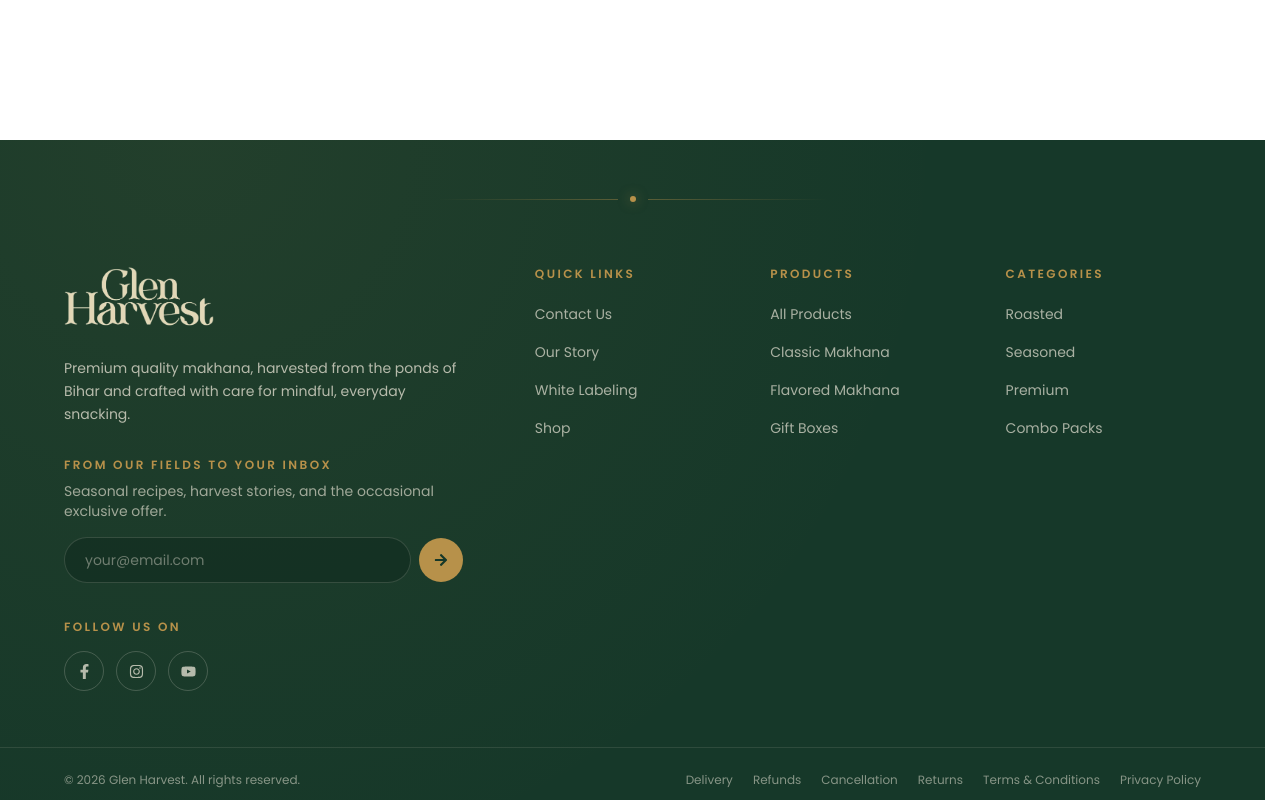
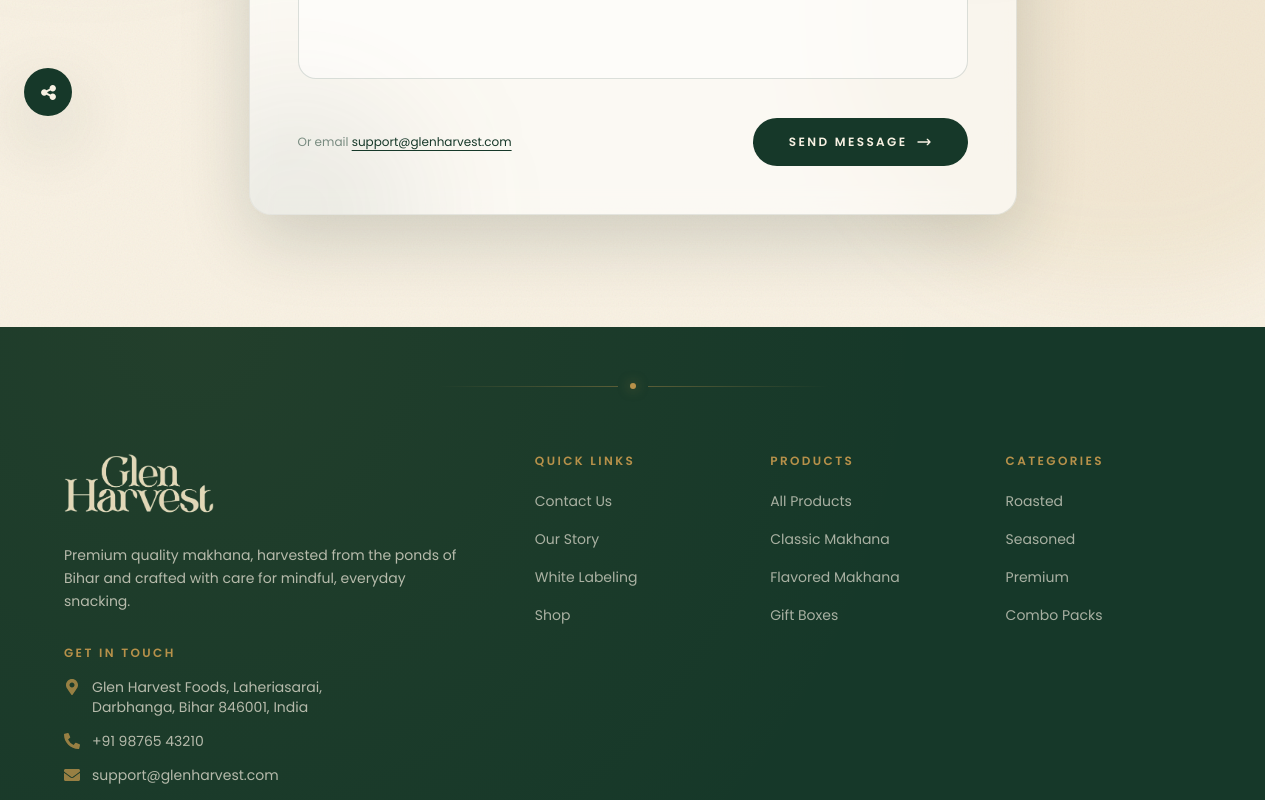
Before and after one commit to ayush-trivedi-925/glen-harvest, a Next.js app in the folder apps/web/: page /contact in a window 1280 px wide. Before the commit this address had no page. Shown: the part 660-1460 px from the top of the page. Built offline with nearby package versions, Linux system fonts and the light colour scheme.

Commit message:
add info in footer, add social drawer

```diff
--- a/apps/web/app/about/page.tsx
+++ b/apps/web/app/about/page.tsx
@@ -73,7 +73,6 @@ export default function AboutPage() {
       <AboutProcess />
       <AboutMilestones />
       <AboutValues />
-      <ContactForm />
     </main>
   );
 }
--- /dev/null
+++ b/apps/web/app/contact/page.tsx
@@ -0,0 +1,44 @@
+"use client";
+
+import { useEffect, useRef } from "react";
+import gsap from "gsap";
+import ContactForm from "@/components/ui/ContactForm";
+
+export default function ContactPage() {
+  const rootRef = useRef<HTMLElement | null>(null);
+
+  /* ContactForm's content uses the global `.reveal` class, which starts
+     hidden. This page is a single screen, so reveal it on mount. */
+  useEffect(() => {
+    const root = rootRef.current;
+    if (!root) return;
+
+    const els = root.querySelectorAll(".reveal");
+    const reduceMotion = window.matchMedia(
+      "(prefers-reduced-motion: reduce)",
+    ).matches;
+
+    if (reduceMotion) {
+      gsap.set(els, { autoAlpha: 1, y: 0 });
+      return;
+    }
+
+    const tween = gsap.to(els, {
+      autoAlpha: 1,
+      y: 0,
+      duration: 0.9,
+      ease: "power3.out",
+      stagger: 0.08,
+    });
+
+    return () => {
+      tween.kill();
+    };
+  }, []);
+
+  return (
+    <main ref={rootRef} className="relative bg-cream">
+      <ContactForm eyebrow="— Contact us" />
+    </main>
+  );
+}
--- a/apps/web/app/layout.tsx
+++ b/apps/web/app/layout.tsx
@@ -7,6 +7,7 @@ import Navbar from "@/components/layout/Navbar";
 import Footer from "@/components/layout/Footer";
 import ScrollToTop from "@/components/shared/ScrollToTop";
 import BackToTopButton from "@/components/shared/BackToTopButton";
+import SocialDock from "@/components/shared/SocialDock";
 
 const cormorant = Cormorant_Garamond({
   subsets: ["latin"],
@@ -39,6 +40,7 @@ export default function RootLayout({
           <main className="grow">{children}</main>
           <Footer />
           <BackToTopButton />
+          <SocialDock />
         </LenisProvider>
       </body>
     </html>
--- a/apps/web/app/private-labeling/page.tsx
+++ b/apps/web/app/private-labeling/page.tsx
@@ -4,7 +4,6 @@ import { useEffect, useRef } from "react";
 import gsap from "gsap";
 import { ScrollTrigger } from "gsap/ScrollTrigger";
 import PrivateLabelHero from "@/components/private-label/PrivateLabelHero";
-import PrivateLabelTrustedBy from "@/components/private-label/PrivateLabelTrustedBy";
 import PrivateLabelWhatIs from "@/components/private-label/PrivateLabelWhatIs";
 import PrivateLabelAudience from "@/components/private-label/PrivateLabelAudience";
 import PrivateLabelBenefits from "@/components/private-label/PrivateLabelBenefits";
@@ -73,7 +72,6 @@ export default function PrivateLabelingPage() {
   return (
     <main ref={rootRef} className="relative bg-cream">
       <PrivateLabelHero />
-      {/* <PrivateLabelTrustedBy /> */}
       <PrivateLabelWhatIs />
       <PrivateLabelAudience />
       <PrivateLabelBenefits />
--- a/apps/web/components/about/AboutStory.tsx
+++ b/apps/web/components/about/AboutStory.tsx
@@ -52,7 +52,7 @@ export default function AboutStory() {
               <path d="M9.352 4C4.456 7.456 1 13.12 1 19.36 1 24.832 4.32 28 8.32 28c3.776 0 6.56-3.04 6.56-6.624 0-3.552-2.464-6.144-5.728-6.144-.64 0-1.504.128-1.728.224.544-3.68 3.968-7.968 7.392-10.112L9.352 4zm16.512 0c-4.832 3.456-8.288 9.12-8.288 15.36 0 5.472 3.328 8.64 7.328 8.64 3.712 0 6.56-3.04 6.56-6.624 0-3.552-2.528-6.144-5.792-6.144-.64 0-1.44.128-1.664.224.544-3.68 3.904-7.968 7.328-10.112L25.864 4z" />
             </svg>
 
-            <blockquote className="reveal mt-6 font-serif text-3xl font-medium leading-tight text-forest text-balance md:text-4xl lg:text-[2.6rem]">
+            <blockquote className="reveal mt-6 font-serif text-2xl font-medium leading-tight text-forest text-balance md:text-4xl lg:text-4xl">
               &ldquo;Our mission is to take Bihar&rsquo;s finest makhana to the
               world, ensuring farmers receive their fair share while showcasing
               Bihar&rsquo;s rich heritage. Every pack supports local communities
--- a/apps/web/components/landing/HeroSection.tsx
+++ b/apps/web/components/landing/HeroSection.tsx
@@ -250,7 +250,7 @@ export function HeroSection() {
           </div>
 
           {/* Cow */}
-          <div className=" hidden sm:block absolute bottom-[-12%] right-[-1%] sm:left-[46%] lg:right-[-1%] w-[6.5rem] md:w-[8rem] lg:w-[14rem]">
+          <div className=" hidden sm:block absolute bottom-[-12%] right-[-1%] sm:left-[46%] lg:left-[83%] w-[6.5rem] md:w-[8rem] lg:w-[14rem]">
             <Image
               src={`${HERO_IMG}/cow.png`}
               alt=""
--- a/apps/web/components/layout/Footer.tsx
+++ b/apps/web/components/layout/Footer.tsx
@@ -5,6 +5,10 @@ import {
   FaInstagram,
   FaYoutube,
   FaArrowRight,
+  FaMapMarkerAlt,
+  FaPhoneAlt,
+  FaEnvelope,
+  FaRegClock,
 } from "react-icons/fa";
 
 const quickLinks = [
@@ -35,12 +39,6 @@ const policyLinks = [
   { href: "/returns", label: "Returns" },
   { href: "/terms", label: "Terms & Conditions" },
   { href: "/privacy", label: "Privacy Policy" },
-];
-
-const socialLinks = [
-  { href: "https://facebook.com", icon: FaFacebookF, label: "Facebook" },
-  { href: "https://instagram.com", icon: FaInstagram, label: "Instagram" },
-  { href: "https://youtube.com", icon: FaYoutube, label: "YouTube" },
 ];
 
 function FooterColumn({
@@ -124,59 +122,60 @@ function Footer() {
               crafted with care for mindful, everyday snacking.
             </p>
 
-            {/* Newsletter */}
-            <div className="mt-8">
-              <h3 className="text-xs font-semibold uppercase tracking-[0.2em] text-gold">
-                From our fields to your inbox
+            {/* Contact */}
+            <address className="mt-8 not-italic">
+              <h3 className="mb-4 text-xs font-semibold uppercase tracking-[0.2em] text-gold">
+                Get In Touch
               </h3>
-              <p className="mt-2 text-sm text-cream/60">
-                Seasonal recipes, harvest stories, and the occasional exclusive
-                offer.
-              </p>
-              {/* TODO: wire up to your newsletter service — replace action with your endpoint or a server action */}
-              <form
-                action="#"
-                method="post"
-                className="mt-4 flex max-w-md items-center gap-2"
-              >
-                <input
-                  type="email"
-                  name="email"
-                  required
-                  placeholder="your@email.com"
-                  aria-label="Email address"
-                  className="min-w-0 flex-1 rounded-full border border-cream/15 bg-botanical/50 px-5 py-3 text-sm text-cream placeholder:text-cream/40 outline-none transition-all duration-300 focus:border-gold/50 focus:bg-botanical/70 focus:ring-2 focus:ring-gold/20"
-                />
-                <button
-                  type="submit"
-                  aria-label="Subscribe to newsletter"
-                  className="group flex h-11 w-11 flex-shrink-0 items-center justify-center rounded-full bg-gold text-forest transition-all duration-300 hover:bg-cream hover:shadow-lg hover:shadow-gold/30"
-                >
-                  <FaArrowRight className="h-3.5 w-3.5 transition-transform duration-300 group-hover:translate-x-0.5" />
-                </button>
-              </form>
-            </div>
+              <ul className="space-y-3.5 text-sm text-cream/70">
+                <li className="flex items-start gap-3">
+                  <FaMapMarkerAlt
+                    aria-hidden
+                    className="mt-0.5 h-4 w-4 flex-shrink-0 text-gold/80"
+                  />
+                  {/* TODO: replace with your registered business address */}
+                  <span>
+                    Glen Harvest Foods, Laheriasarai,
+                    <br />
+                    Darbhanga, Bihar 846001, India
+                  </span>
+                </li>
+                <li>
+                  {/* TODO: replace with your contact number */}
+                  <a
+                    href="tel:+919876543210"
+                    className="flex items-center gap-3 transition-colors duration-300 hover:text-cream"
+                  >
+                    <FaPhoneAlt
+                      aria-hidden
+                      className="h-4 w-4 flex-shrink-0 text-gold/80"
+                    />
+                    +91 98765 43210
+                  </a>
+                </li>
+                <li>
+                  <a
+                    href="mailto:support@glenharvest.com"
+                    className="flex items-center gap-3 transition-colors duration-300 hover:text-cream"
+                  >
+                    <FaEnvelope
+                      aria-hidden
+                      className="h-4 w-4 flex-shrink-0 text-gold/80"
+                    />
+                    support@glenharvest.com
+                  </a>
+                </li>
+                <li className="flex items-center gap-3">
+                  <FaRegClock
+                    aria-hidden
+                    className="h-4 w-4 flex-shrink-0 text-gold/80"
+                  />
+                  Mon – Sat: 9:00 AM – 6:00 PM
+                </li>
+              </ul>
+            </address>
 
             {/* Social */}
-            <div className="mt-9">
-              <h3 className="mb-4 text-xs font-semibold uppercase tracking-[0.2em] text-gold">
-                Follow Us On
-              </h3>
-              <div className="flex items-center gap-3">
-                {socialLinks.map((social) => (
-                  <a
-                    key={social.label}
-                    href={social.href}
-                    target="_blank"
-                    rel="noopener noreferrer"
-                    aria-label={social.label}
-                    className="group flex h-10 w-10 items-center justify-center rounded-full border border-cream/20 text-cream/70 transition-all duration-300 hover:border-gold hover:bg-gold hover:text-forest"
-                  >
-                    <social.icon className="h-[15px] w-[15px] transition-transform duration-300 group-hover:scale-110" />
-                  </a>
-                ))}
-              </div>
-            </div>
           </div>
 
           {/* Link columns */}
--- a/apps/web/components/layout/Navbar.tsx
+++ b/apps/web/components/layout/Navbar.tsx
@@ -11,6 +11,7 @@ const links = [
   { label: "Home", href: "/" },
   { label: "About Us", href: "/about" },
   { label: "Private Labeling", href: "/private-labeling" },
+  { label: "Contact Us", href: "/contact" },
 ];
 
 export default function Navbar() {
--- /dev/null
+++ b/apps/web/components/shared/SocialDock.tsx
@@ -0,0 +1,54 @@
+"use client";
+
+import {
+  FaInstagram,
+  FaXTwitter,
+  FaLinkedinIn,
+  FaFacebookF,
+  FaYoutube,
+  FaShareNodes,
+} from "react-icons/fa6";
+
+/* TODO: replace these with your real profile URLs */
+const socials = [
+  { href: "https://instagram.com", label: "Instagram", Icon: FaInstagram },
+  { href: "https://x.com", label: "X (Twitter)", Icon: FaXTwitter },
+  { href: "https://linkedin.com", label: "LinkedIn", Icon: FaLinkedinIn },
+  { href: "https://facebook.com", label: "Facebook", Icon: FaFacebookF },
+  { href: "https://youtube.com", label: "YouTube", Icon: FaYoutube },
+];
+
+/* Floating social dock — a round button (bottom-left) that expands into a
+   horizontal drawer of social icons on hover or keyboard focus, and
+   collapses back to the round button when the pointer/focus leaves. */
+export default function SocialDock() {
+  return (
+    <div className="group fixed bottom-6 left-6 z-50">
+      <div className="flex items-center rounded-full bg-forest text-cream shadow-premium ring-1 ring-cream/10">
+        {/* Handle — always visible */}
+        <span
+          aria-hidden="true"
+          className="flex h-12 w-12 flex-shrink-0 items-center justify-center"
+        >
+          <FaShareNodes className="h-[17px] w-[17px] transition-transform duration-500 ease-out group-hover:rotate-[360deg]" />
+        </span>
+
+        {/* Drawer — collapsed to width 0, expands on hover/focus */}
+        <div className="invisible flex max-w-0 items-center gap-1 overflow-hidden pr-0 opacity-0 transition-all duration-500 ease-out group-hover:visible group-hover:max-w-[15rem] group-hover:pr-2 group-hover:opacity-100">
+          {socials.map(({ href, label, Icon }) => (
+            <a
+              key={label}
+              href={href}
+              target="_blank"
+              rel="noopener noreferrer"
+              aria-label={label}
+              className="flex h-9 w-9 flex-shrink-0 items-center justify-center rounded-full text-cream/75 outline-none transition-colors duration-300 hover:bg-cream hover:text-forest focus-visible:bg-cream focus-visible:text-forest"
+            >
+              <Icon className="h-[17px] w-[17px]" />
+            </a>
+          ))}
+        </div>
+      </div>
+    </div>
+  );
+}
```
